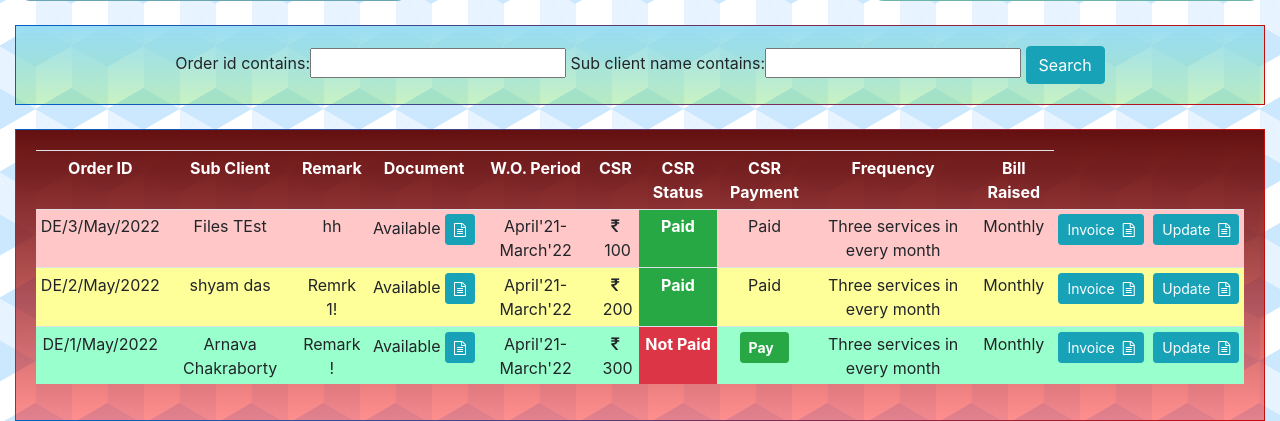
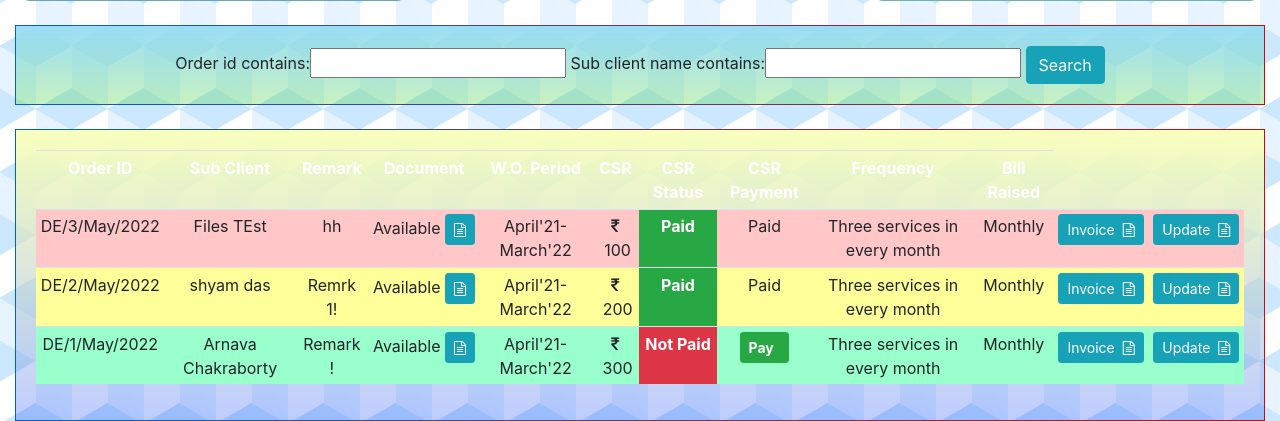
Before and after one commit to djangomaniac/dasgupta_pest, a Django app: page /client/detail/7/ in a window 1280 px wide. Shown: the part 395-816 px from the top of the page. Run offline with Django 3.2, Linux system fonts and the light colour scheme; a user stored in the database is signed in; data comes from the database, SQL or seed files in the repository; some libraries are stand-ins or nearby versions.

Commit message:
PREREEASE_1

```diff
--- a/templates/client_detail.html
+++ b/templates/client_detail.html
@@ -52,7 +52,7 @@
 
 	<div class="row">
 		<div class="col-md">
-			<div class="card card-body border-gradient-red" id="listview-card">
+			<div class="card card-body border-gradient-red" id="listview-card-dash">
 				<table class="table text-center table-sm">
 					<tr class="text-white">
 						<th class="text-center">Order ID</th>
--- a/templates/invoice_detail.html
+++ b/templates/invoice_detail.html
@@ -52,7 +52,7 @@
 
 	<div class="row">
 		<div class="col-md">
-			<div class="card card-body border-gradient-purple" id="listview-card">
+			<div class="card card-body border-gradient-purple" id="listview-card-dash">
 				<table class="table text-center text-white table-sm">
 					<tr>
 						<th class="text-center">Order ID</th>
```
